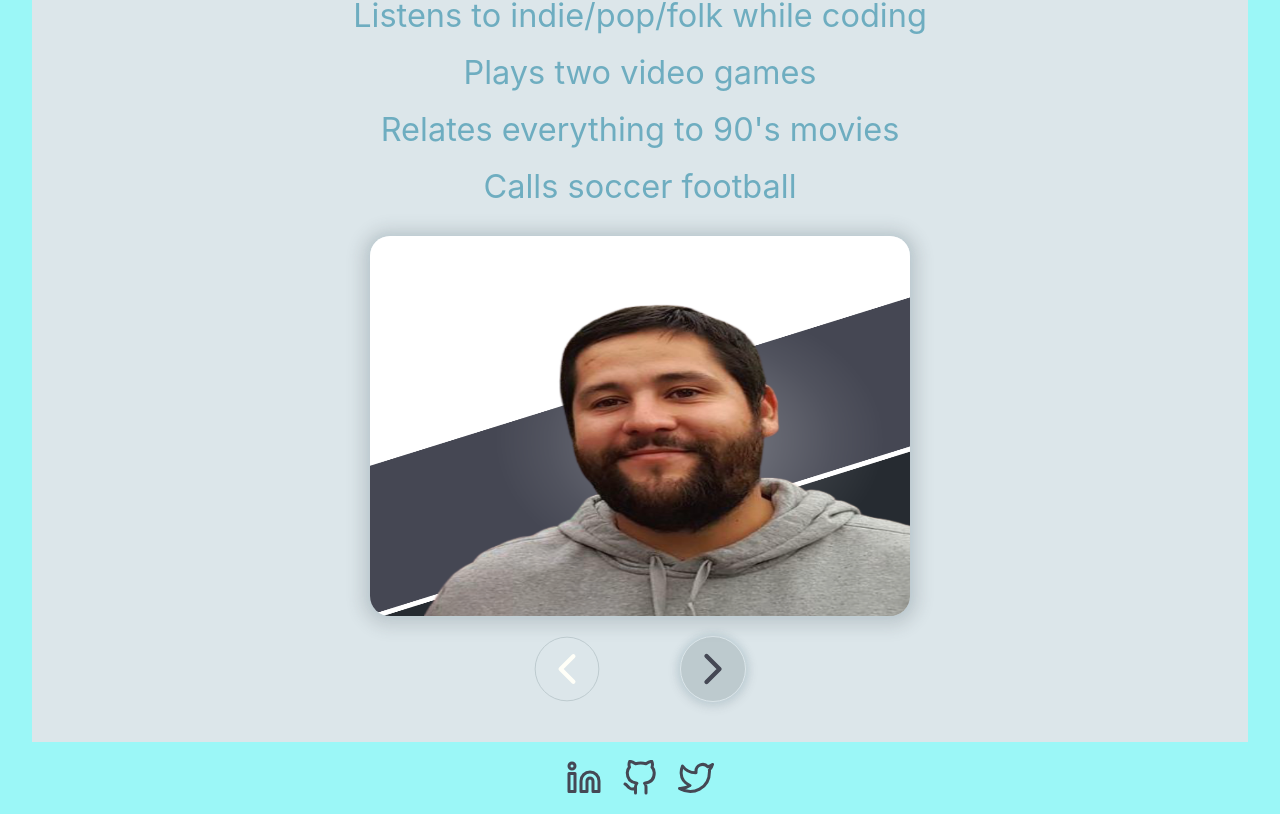
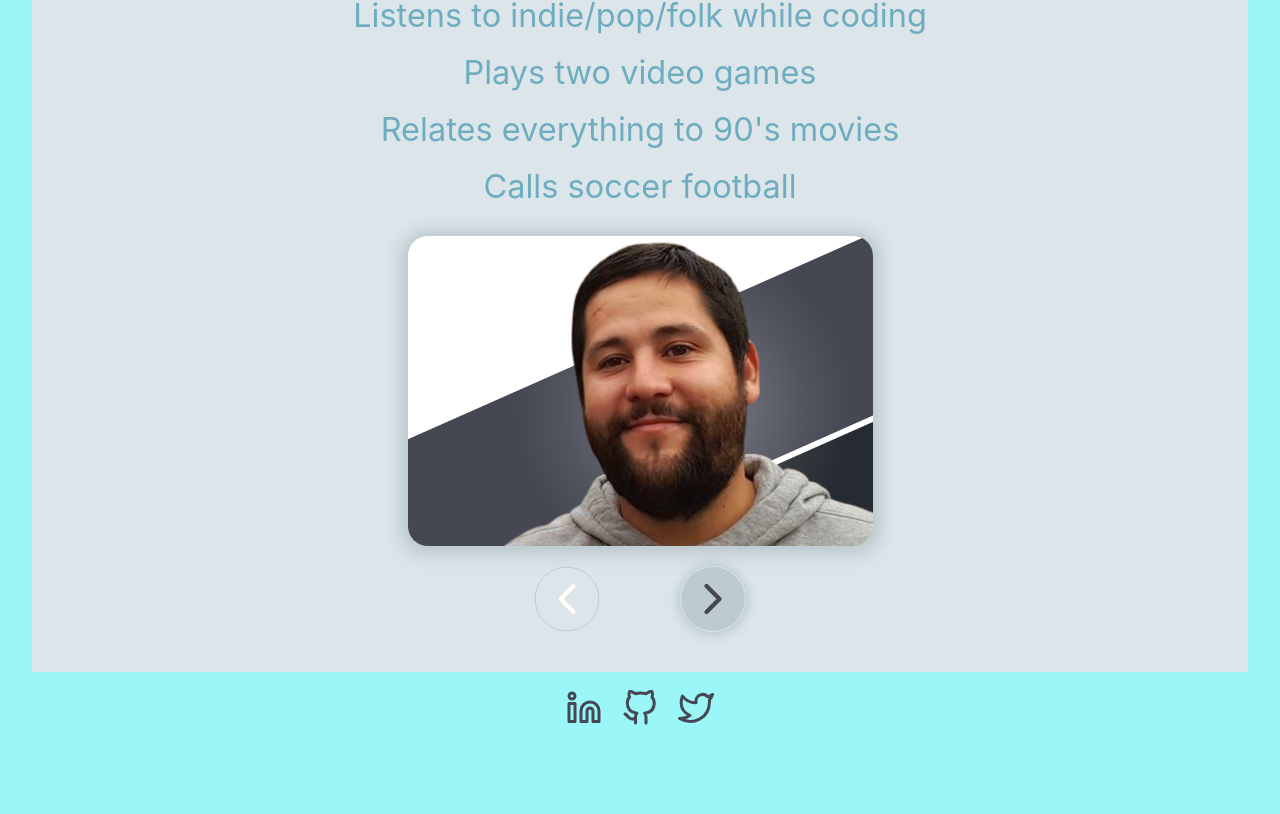
Before and after one commit to andrew-oyanguren/typescript-portfolio, a React (Vite) app: page / in a window 1280 px wide. Shown: the part 480-1294 px from the top of the page. After the commit the page ends 1224 px from the top, so only its background shows below. Built offline with nearby package versions, Linux system fonts and the light colour scheme.

Commit message:
Updated ImageCarousel image css properties

```diff
--- a/src/components/ImageCarousel/ImageCarousel.module.css
+++ b/src/components/ImageCarousel/ImageCarousel.module.css
@@ -12,8 +12,9 @@
 }
 
 .ImageWrapper {
-  width: 540px;
-  height: 380px;
+  width: 465px;
+  height: 310px;
+  overflow: hidden;
 
   margin: 0 auto;
   border-radius: var(--border-radius-common);
@@ -25,7 +26,9 @@
 }
 
 .ImageWrapper img {
-  border-radius: var(--border-radius-common);
+  width: 100%;
+  height: 100%;
+  object-fit: cover;
 }
 
 .Title p {
```
